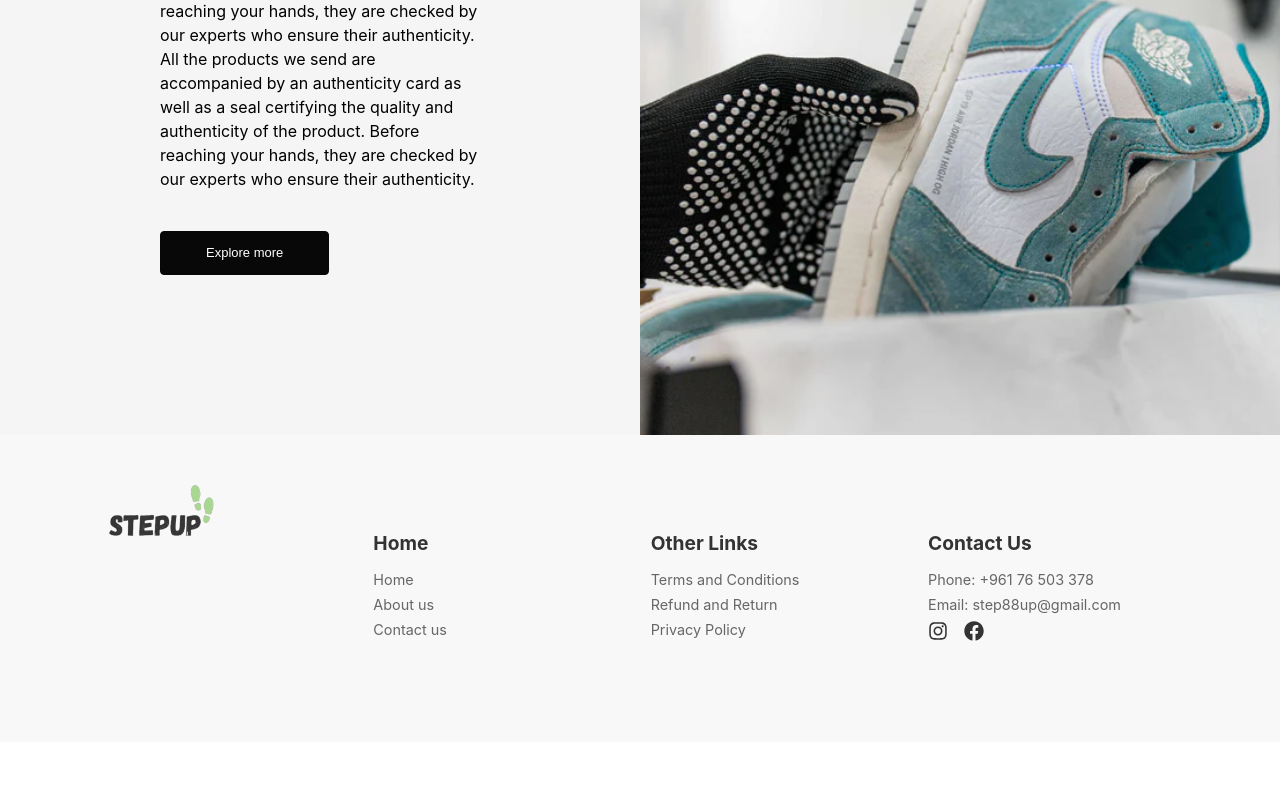
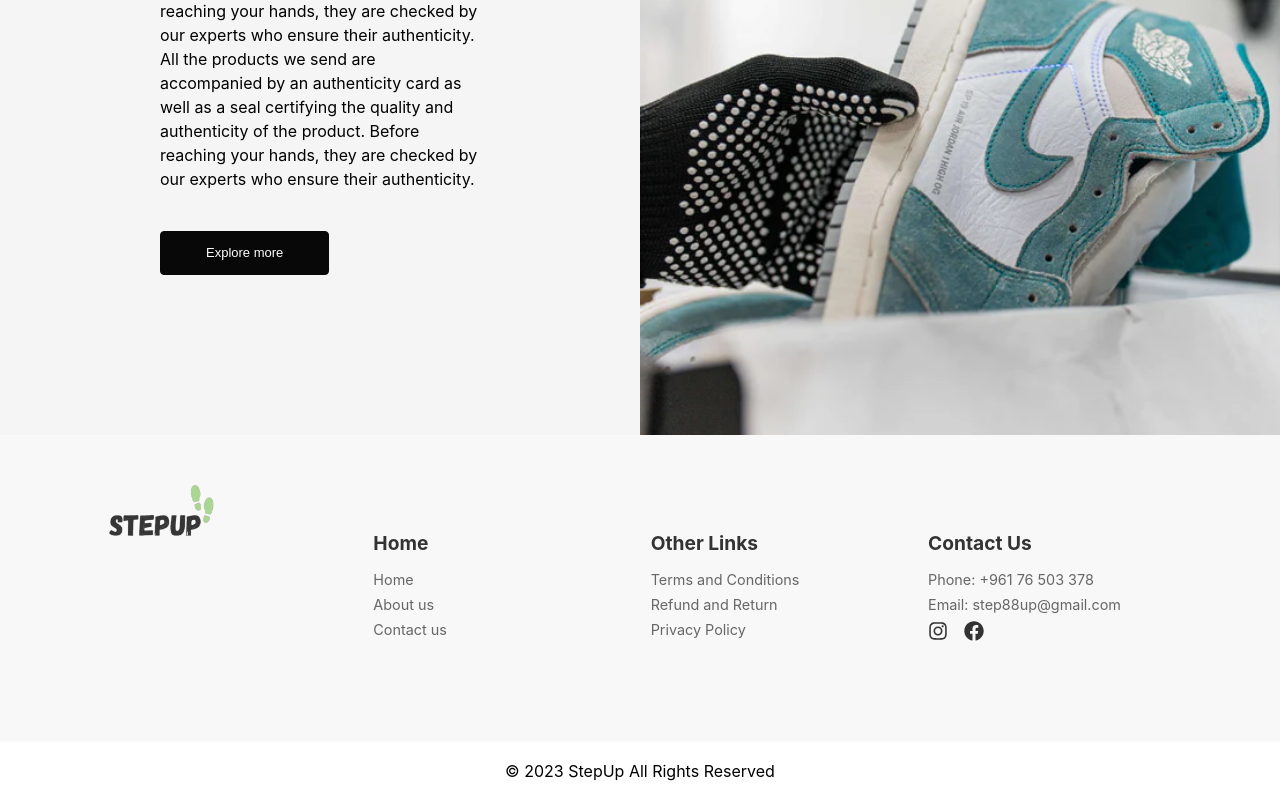
Before and after one commit to omarkh7/E-Commerce-Frontend, a React (Create React App) app: page / in a window 1280 px wide. Shown: the part 2532-3332 px from the top of the page. Before the commit the page ends 3274 px from the top, so only its background shows below. Built offline with nearby package versions, Linux system fonts and the light colour scheme; no server answers.

Commit message:
CopyWrite

```diff
--- a/src/components/Footer/Footer.css
+++ b/src/components/Footer/Footer.css
@@ -49,7 +49,7 @@
   }
 
   .footer__column a:hover {
-    color: #0077b5;
+    color: #a9d890;
   }
 
   .footer__contact p {
@@ -68,7 +68,7 @@
   }
 
   .footer__contact a:hover {
-    color: #0077b5;
+    color: #a9d890;
   }
 
   .img_footer{
@@ -77,6 +77,11 @@
 
   .instagram-footer{
     font-size:20px;
+  }
+  .copywrite-footer{
+    margin: 1.2rem auto ;
+    text-align: center;
+
   }
 
   @media screen and (max-width: 768px) {
--- a/src/components/Footer/Footer.jsx
+++ b/src/components/Footer/Footer.jsx
@@ -6,6 +6,7 @@ import { FaFacebook, FaInstagram} from "react-icons/fa";
 
 function Footer() {
   return (
+    <div>
     <div className='footer'>
       <div className='footer__column'>
         <img className='img_footer' src={Logo} alt='description' />
@@ -55,7 +56,12 @@ function Footer() {
           </a>
         </div>
       </div>
+
     </div>
+      <div className="copywrite-footer">
+      <p>© 2023 StepUp All Rights Reserved</p>
+            </div>
+            </div>
   );
 }
 
```
